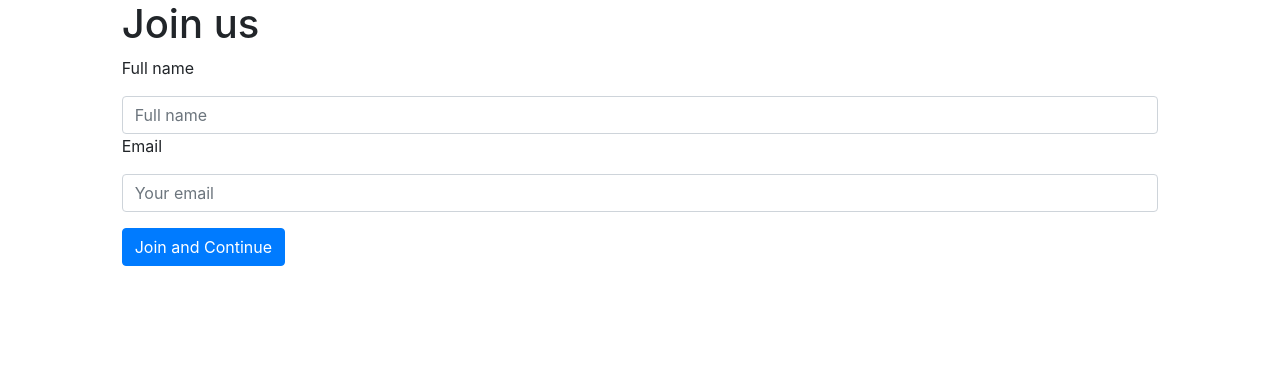
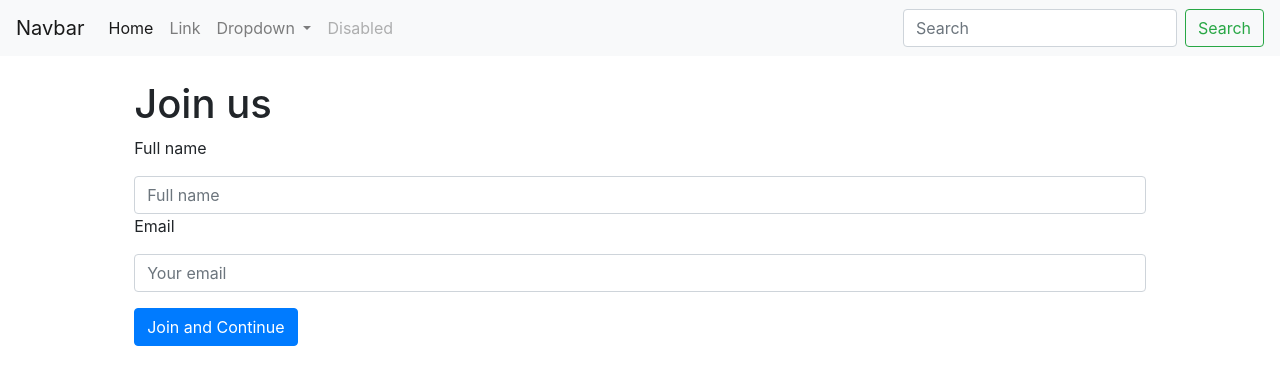
Before and after one commit to codingforentrepreneurs/Flask-Landing, a Flask app: page / in a window 1280 px wide. Shown: the top 385 px of the page. Run offline with Flask 2, Linux system fonts and the light colour scheme; some libraries are stand-ins or nearby versions.

Commit message:
40 - Navbar with Include

```diff
--- a/landing/templates/base.html
+++ b/landing/templates/base.html
@@ -12,8 +12,10 @@
   </head>
   <body>
     <!--Our view content here-->
-    {% block content %}asdfaasdfads{% endblock content %}
-
+    {% include 'navbar.html' %}
+    <div class='container-fluid mt-4'>
+      {% block content %}asdfaasdfads{% endblock content %}
+   </div>
     <!-- Optional JavaScript -->
     <!-- jQuery first, then Popper.js, then Bootstrap JS -->
     <script src="https://code.jquery.com/jquery-3.3.1.slim.min.js" integrity="sha384-q8i/X+965DzO0rT7abK41JStQIAqVgRVzpbzo5smXKp4YfRvH+8abtTE1Pi6jizo" crossorigin="anonymous"></script>
--- /dev/null
+++ b/landing/templates/navbar.html
@@ -0,0 +1,35 @@
+<nav class="navbar navbar-expand-lg navbar-light bg-light">
+  <a class="navbar-brand" href="#">Navbar</a>
+  <button class="navbar-toggler" type="button" data-toggle="collapse" data-target="#navbarSupportedContent" aria-controls="navbarSupportedContent" aria-expanded="false" aria-label="Toggle navigation">
+    <span class="navbar-toggler-icon"></span>
+  </button>
+
+  <div class="collapse navbar-collapse" id="navbarSupportedContent">
+    <ul class="navbar-nav mr-auto">
+      <li class="nav-item active">
+        <a class="nav-link" href="#">Home <span class="sr-only">(current)</span></a>
+      </li>
+      <li class="nav-item">
+        <a class="nav-link" href="#">Link</a>
+      </li>
+      <li class="nav-item dropdown">
+        <a class="nav-link dropdown-toggle" href="#" id="navbarDropdown" role="button" data-toggle="dropdown" aria-haspopup="true" aria-expanded="false">
+          Dropdown
+        </a>
+        <div class="dropdown-menu" aria-labelledby="navbarDropdown">
+          <a class="dropdown-item" href="#">Action</a>
+          <a class="dropdown-item" href="#">Another action</a>
+          <div class="dropdown-divider"></div>
+          <a class="dropdown-item" href="#">Something else here</a>
+        </div>
+      </li>
+      <li class="nav-item">
+        <a class="nav-link disabled" href="#" tabindex="-1" aria-disabled="true">Disabled</a>
+      </li>
+    </ul>
+    <form class="form-inline my-2 my-lg-0">
+      <input class="form-control mr-sm-2" type="search" placeholder="Search" aria-label="Search">
+      <button class="btn btn-outline-success my-2 my-sm-0" type="submit">Search</button>
+    </form>
+  </div>
+</nav>
```
